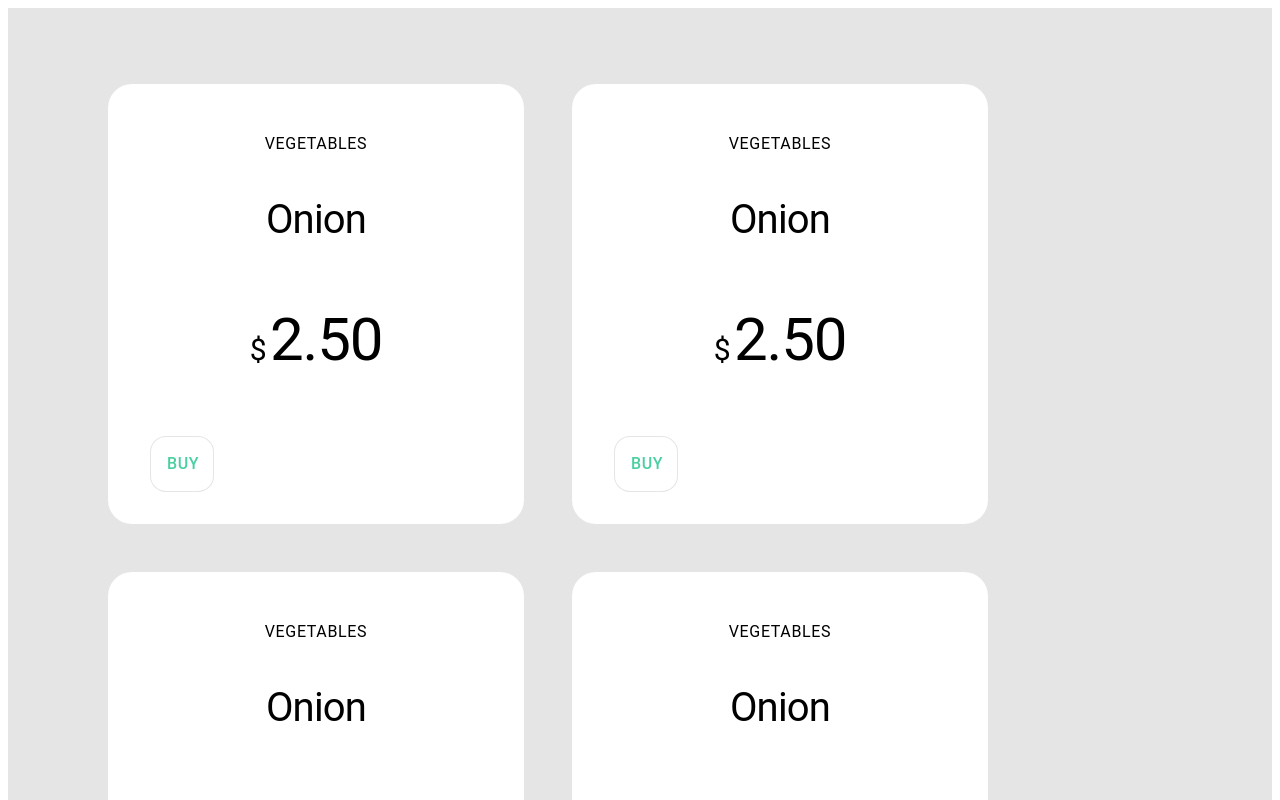
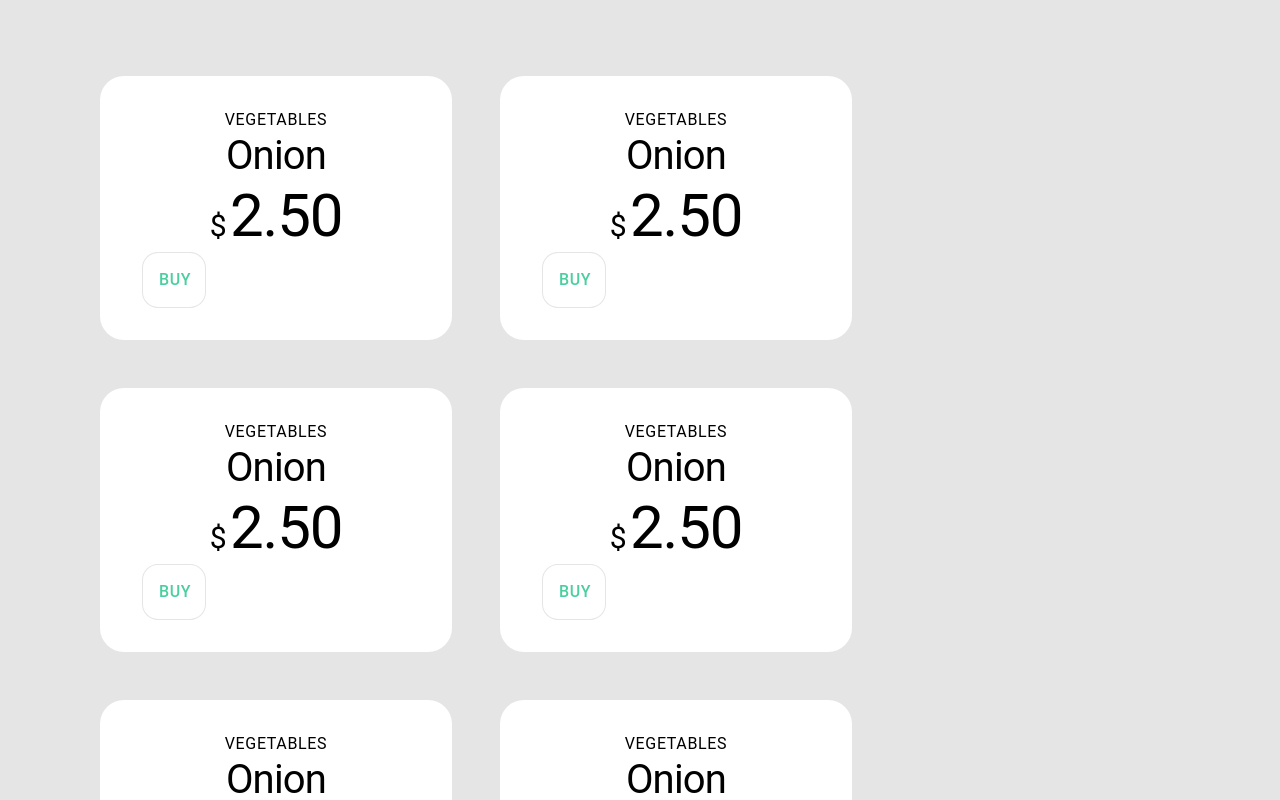
Before and after one commit to OlegBiletsky/ShoppingCards, a React app: page / in a window 1280 px wide. Shown: the top 800 px of the page. Built offline with nearby package versions, Linux system fonts and the light colour scheme.

Commit message:
fixed buttons

```diff
--- a/src/components/Card/Buy/index.js
+++ b/src/components/Card/Buy/index.js
@@ -2,7 +2,7 @@
 import styled from 'styled-components';
 
 
-const BuyButton = styled.div`
+const BuyButton = styled.button`
     display: flex;
     flex-direction: row;
     align-items: center;
--- a/src/index.css
+++ b/src/index.css
@@ -0,0 +1,15 @@
+*{padding: 0;margin: 0;border: 0;}
+*,*:before,*:after{-moz-box-sizing: border-box;-webkit-box-sizing: border-box;box-sizing: border-box;}
+:focus,:active{outline: none;}
+a:focus,a:active{outline: none;}
+nav,footer,header,aside{display: block;}
+html,body{height:100%;width:100%;font-size:100%;line-height:1;font-size:14px;-ms-text-size-adjust:100%;-moz-text-size-adjust:100%;-webkit-text-size-adjust:100%;}
+input,button,textarea{font-family:inherit;}
+input::-ms-clear{display: none;}
+button{cursor: pointer;}
+button::-moz-focus-inner {padding:0;border:0;}
+a,a:visited{text-decoration: none;}
+a:hover{text-decoration: none;}
+ul li{list-style: none;}
+img{vertical-align: top;}
+h1,h2,h3,h4,h5,h6{font-size:inherit;font-weight: inherit;}
```
Also changed, not shown: 1 other file (tests, documents, lock files or other folders).
